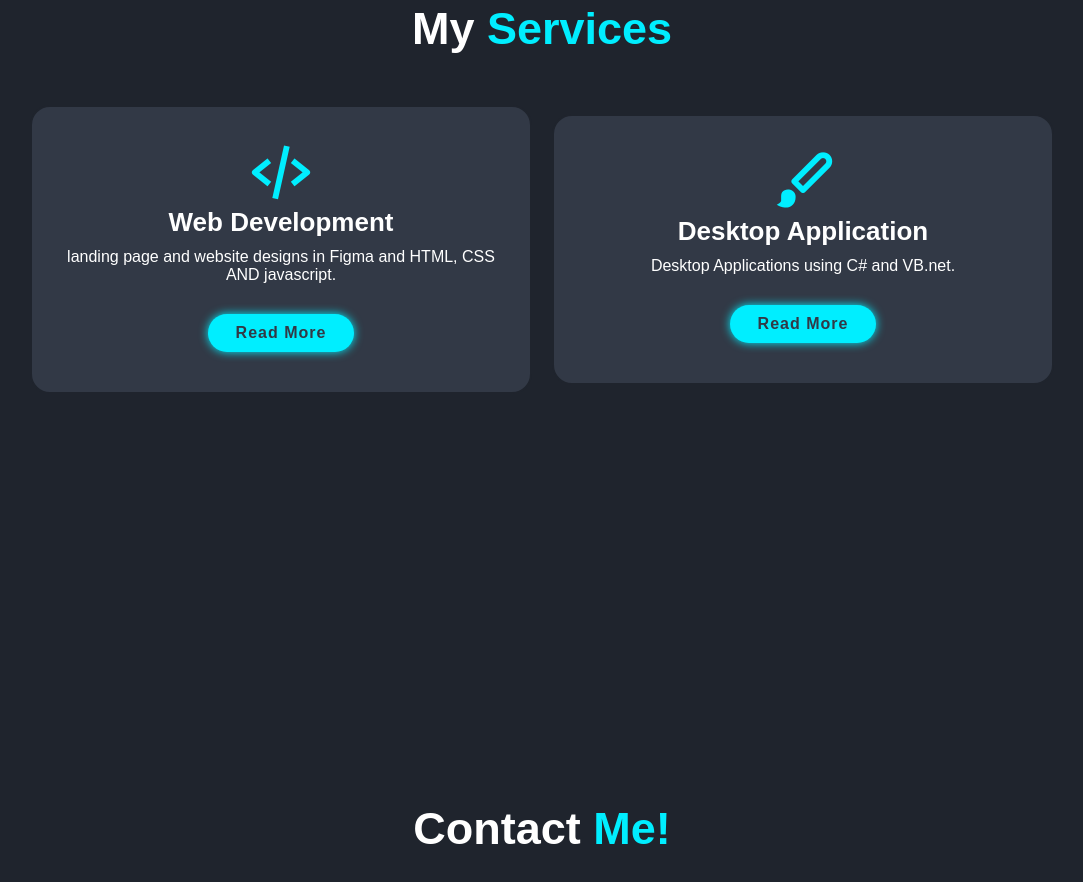
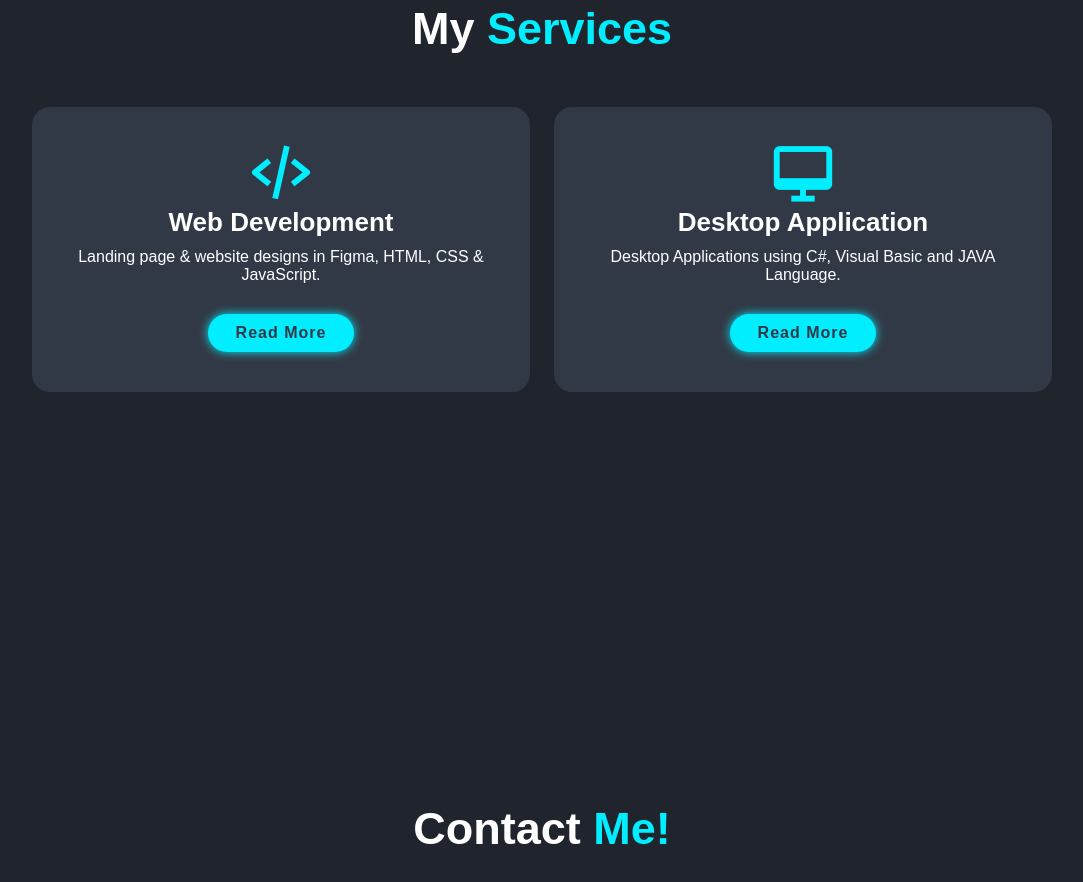
Before and after one commit to Dhanloyd/LoydCasio, a plain HTML site: page index.html in a window 1280 px wide. Shown: the part 1697-2579 px from the top of the page, without its empty margins (98-1181 px from the left). Drawn offline with nearby package versions, Linux system fonts and the light colour scheme; a web font is replaced by a local one.

Commit message:
Update index.html

```diff
--- a/index.html
+++ b/index.html
@@ -5,7 +5,7 @@
     <meta charset="UTF-8">
     <meta http-equiv="X-UA-Compatible" content="IE=edge">
     <meta name="viewport" content="width=device-width, initial-scale=1.0">
-    <title>Portfolio</title>
+    <title>Document</title>
     <link href='https://unpkg.com/boxicons@2.1.4/css/boxicons.min.css' rel='stylesheet'>
     <link rel="stylesheet" href="style.css">
 
@@ -91,7 +91,7 @@
                     <div class="services-box">
                         <i class='bx bx-code-alt'></i>
                         <h3>Web Development</h3>
-                        <p> landing page and website designs in Figma and HTML, CSS AND javascript.
+                        <p> Landing page & website designs in Figma, HTML, CSS & JavaScript.
 
                         </p>
                         <div class="button">
@@ -100,9 +100,9 @@
 
                     </div>
                     <div class="services-box">
-                        <i class='bx bxs-paint'></i>
+                        <i class='bx bx-desktop'></i>
                         <h3>Desktop Application </h3>
-                        <p> Desktop Applications using C# and VB.net.
+                        <p> Desktop Applications using C#, Visual Basic and JAVA Language.
 
                         </p>
                         <div class="button">
```
